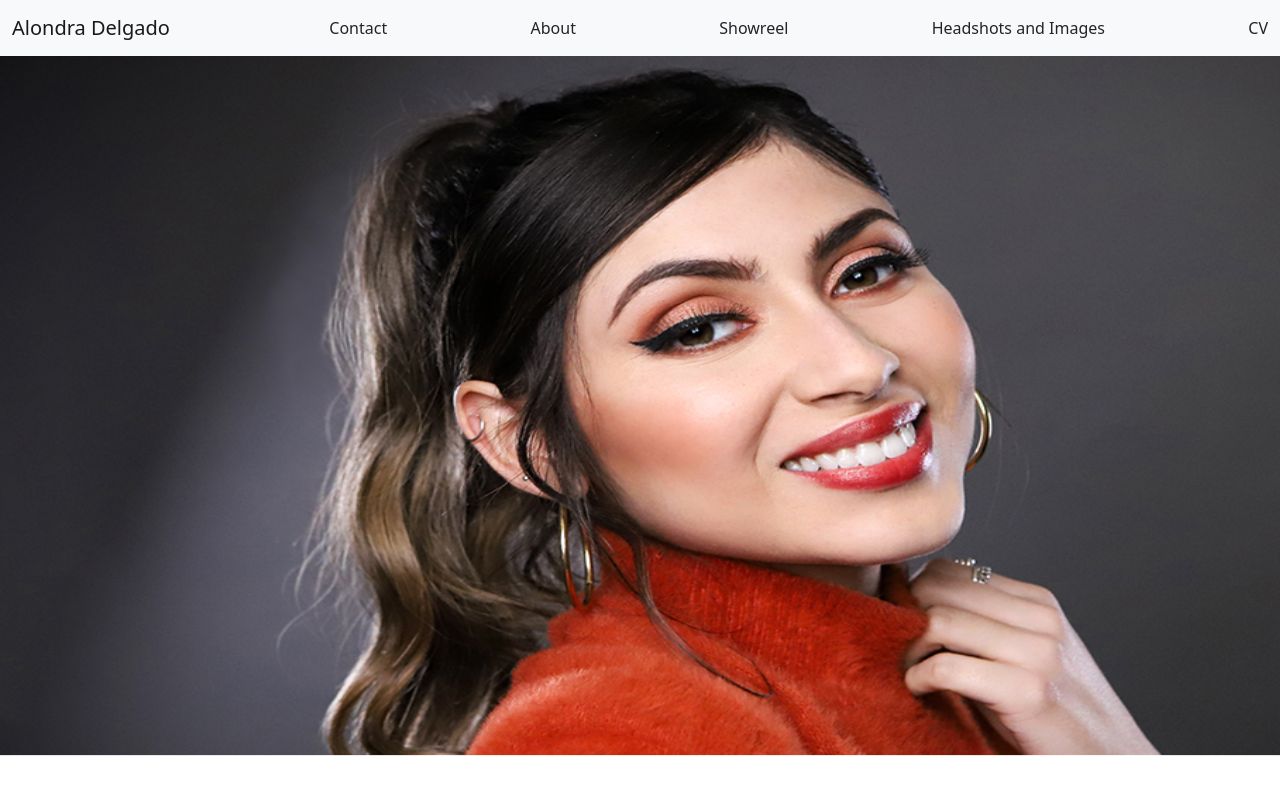
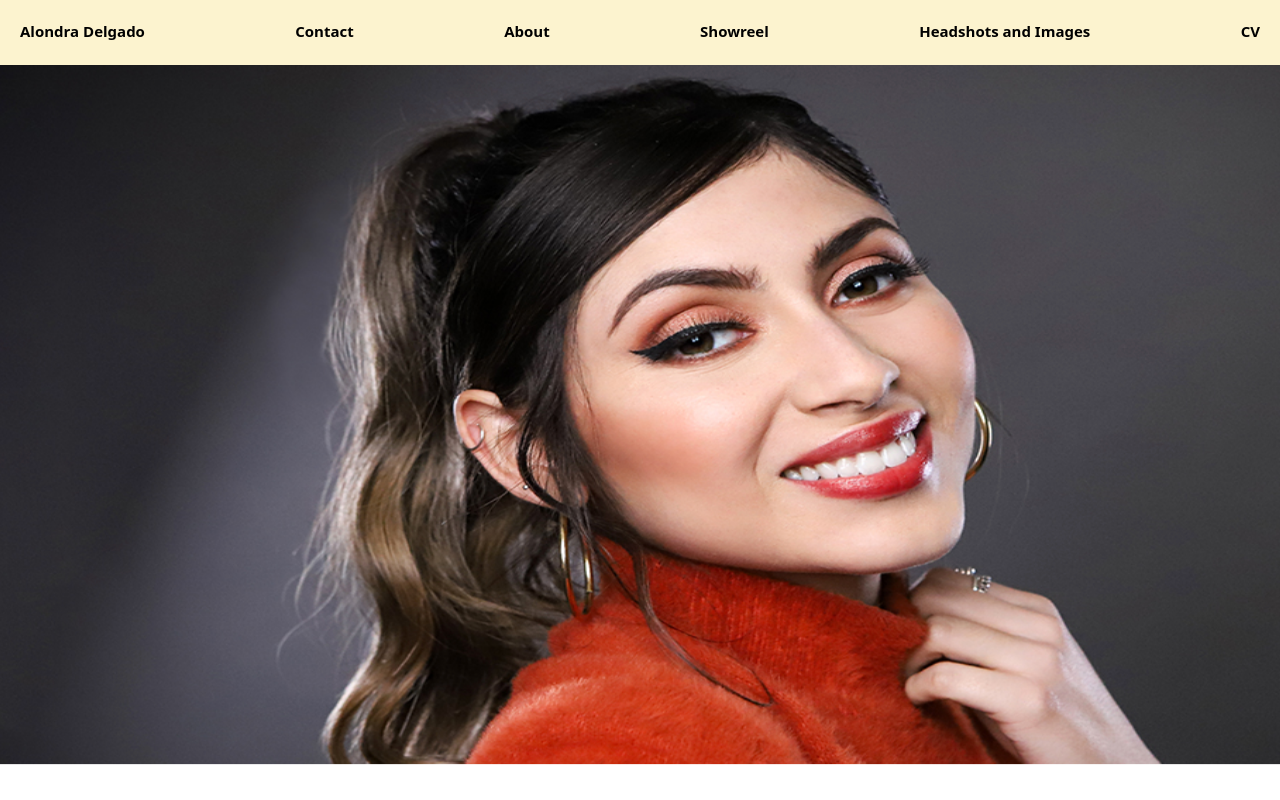
Before and after one commit to dudahamilton/acting-web, a Next.js app in the folder acting-web/: page / in a window 1280 px wide. Shown: the top 800 px of the page. Built offline with nearby package versions, Linux system fonts and the light colour scheme.

Commit message:
nav bar styled with vanilla css

```diff
--- a/acting-web/components/Footer.js
+++ b/acting-web/components/Footer.js
@@ -19,7 +19,7 @@ export default function footer(){
                 reception@ddoagency.com
                 </p>
             </div>
-            <div className={styles.footer}>
+            <div className={styles.socials}>
                 <h3>Social</h3>
                 <div>
                 <SocialIcon url="https://www.instagram.com/ialondradelgado/?hl=en" />
@@ -34,9 +34,9 @@ export default function footer(){
                 </div>
             </div>
 
-            <div className={styles.footer}>
+            <div className={styles.socials}>
                 <h3>Acting Profiles</h3>
-                <a target='_blank' href='https://pro.imdb.com/name/nm4549589/?ref_=recent_view_1'>
+                <a className={styles.item} target='_blank' href='https://pro.imdb.com/name/nm4549589/?ref_=recent_view_1'>
                 <Image
                     src='/pictures/imdb.png'
                     alt='imdb logo'
--- a/acting-web/components/Navbar.js
+++ b/acting-web/components/Navbar.js
@@ -3,35 +3,35 @@ import styles from '@/styles/Navbar.module.css'
 
 export default function Navbar() {
     return (
-        <nav class="navbar navbar-expand-lg navbar-light bg-light">
-            <div class='container-fluid'>
-            <Link href="/" class="navbar-brand" >
+        <nav >
+            <div className={styles.container}>
+            <Link href="/" className={styles.item} >
                 {/* links take any child components */}
                 Alondra Delgado
             </Link>
 
 
-            <Link href="/" class="nav-link nav-item">
+            <Link href="/" className={styles.item}>
                 Contact
 
             </Link>
 
-            <Link href="/" class="nav-link nav-item">
+            <Link href="/" className={styles.item}>
                 {/* links take any child components */}
                 About
             </Link>
 
-            <Link href="/" class="nav-link">
+            <Link href="/" className={styles.item}>
                 {/* links take any child components */}
                 Showreel
             </Link>
 
-            <Link href="/" class="nav-link">
+            <Link href="/" className={styles.item}>
                 {/* links take any child components */}
                 Headshots and Images
             </Link>
 
-            <Link href="/" class="nav-link">
+            <Link href="/" className={styles.item}>
                 {/* links take any child components */}
                 CV
             </Link>
--- a/acting-web/pages/index.js
+++ b/acting-web/pages/index.js
@@ -216,7 +216,7 @@ export default function Home() {
 
 
 
-// fazer o Footer
+// fazer o Footer ✅
 // centralizar tables
 // navbar smooth scrowling
 // mudar cor do background e fonte
--- a/acting-web/styles/Footer.module.css
+++ b/acting-web/styles/Footer.module.css
@@ -3,10 +3,18 @@
     display:flex;
     justify-content: space-between;
     background-color: #FCF3CF ;
+
 }
 .footer{
     margin:8px;
 }
 .socials{
-
+    display:flex;
+    justify-content: space-between;
+    text-align: center;
+    flex-direction: column;
+    margin:8px;
 }
+.item{
+    align-self: flex-start;
+}
--- a/acting-web/styles/Navbar.module.css
+++ b/acting-web/styles/Navbar.module.css
@@ -1 +1,17 @@
 /* Here goes the styling for the nav bar */
+
+.container{
+    display:flex;
+    justify-content: space-between;
+    background-color: #FCF3CF ;
+    height: 65px;
+
+}
+.item{
+    margin:15px;
+    padding: 5px;
+    text-decoration: none;
+    color: black;
+    font-size: 15px;
+    font-weight: bold;
+}
```
